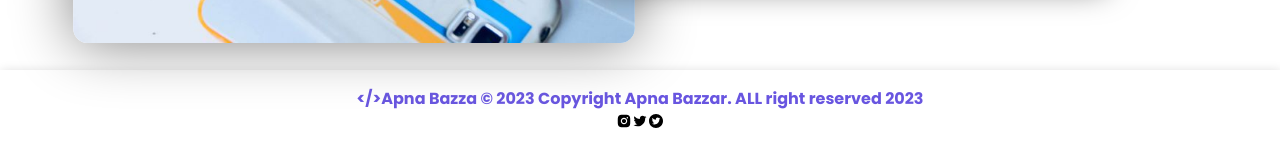
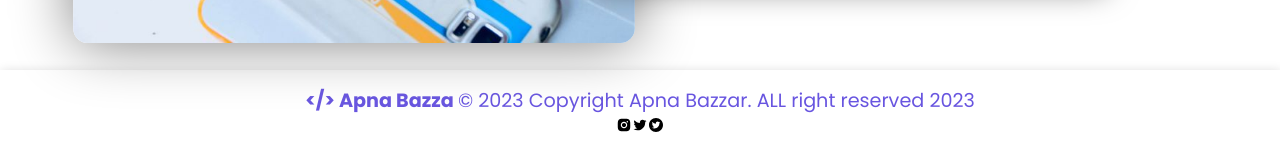
Before and after one commit to CODEwithSAMG/ecomerce-app, a React (Create React App) app: page /signup in a window 1280 px wide. Shown: the part 740-893 px from the top of the page. Built offline with nearby package versions, Linux system fonts and the light colour scheme.

Commit message:
footer heading fixed

```diff
--- a/src/components/footer/Footer.js
+++ b/src/components/footer/Footer.js
@@ -3,10 +3,10 @@ import { AiFillInstagram, AiFillTwitterCircle, AiOutlineTwitter } from "react-ic
 const Footer = () => {
     return (
         <footer className='footer'>
-
-            <h4 className="font_style_purple">
-                <b className="font-bold">&lt;/&gt;</b>
-                Apna Bazza  &copy; 2023 Copyright Apna Bazzar. ALL right reserved 2023</h4>
+            <p className="font_style_purple">
+                <b className="font-bold">&lt;/&gt;
+                    Apna Bazza </b> &copy; 2023 Copyright Apna Bazzar. ALL right reserved 2023
+            </p>
 
             <AiFillInstagram />
             <AiOutlineTwitter />
--- a/src/globals.scss
+++ b/src/globals.scss
@@ -1,6 +1,6 @@
-::-webkit-scrollbar {
-  display: none;
-}
+// ::-webkit-scrollbar {
+//   display: none;
+// }
 
 html,
 body,
@@ -1080,6 +1080,10 @@ figure {
   padding: 1rem 5rem;
   box-shadow: 1px 1px 10px gainsboro;
   background-color: white;
+
+  p {
+    font-size: 1.2rem;
+  }
 }
 
 .signup_btn {
```
